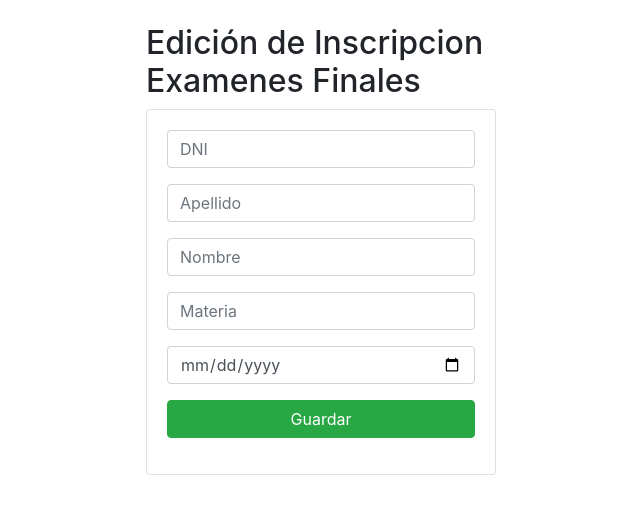
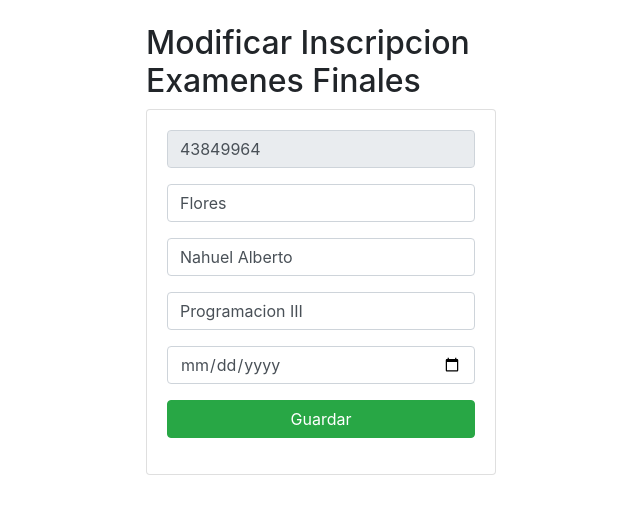
Before and after one commit to nabudev/examenes-finales, a Django app: template inscripciones/templates/editarInscripcion.html in a window 1280 px wide. Shown: the part 56-570 px from the top of the page, without its empty margins (319-959 px from the left). Run offline with Django 5.2, Linux system fonts and the light colour scheme; the template is opened without the code that fills it: values that come from a table or form of the project are taken from there, others are empty; data comes from the database, SQL or seed files in the repository; both versions use the stored data as it was after the commit.

Commit message:
eliminacion y enrutamiento al registrar examen fixeado. Corregir edicion

```diff
--- a/inscripciones/templates/editarInscripcion.html
+++ b/inscripciones/templates/editarInscripcion.html
@@ -13,24 +13,24 @@
         </div>
         {% endfor %}
         {% endif %}
-        <h2>Edición de Inscripcion Examenes Finales</h2>
+        <h2>Modificar Inscripcion Examenes Finales</h2>
         <div class="card">
             <div class="card-body">
                 <form action="/editarInscripcion/" method="POST">{% csrf_token %}
                     <div class="form-group">
-                        <input type="text" id="txtDNI" name="txtDNI" class="form-control" placeholder="DNI" maxlength="8" required>
+                        <input type="text" id="txtDNI" name="txtDNI" value="{{alumno.DNI}}" class="form-control" placeholder="DNI" maxlength="8" readonly required>
                     </div>
                     <div class="form-group">
-                        <input type="text" id="txtApellido" name="txtApellido" class="form-control" placeholder="Apellido" maxlength="20" required>
+                        <input type="text" id="txtApellido" name="txtApellido" value="{{alumno.apellido}}" class="form-control" placeholder="Apellido" maxlength="20" required>
                     </div>
                     <div class="form-group">
-                        <input type="text" id="txtNombre" name="txtNombre" class="form-control" maxlength="45" placeholder="Nombre" required>
+                        <input type="text" id="txtNombre" name="txtNombre" value="{{alumno.nombre}}" class="form-control" maxlength="45" placeholder="Nombre" required>
                     </div>
                     <div class="form-group">
-                        <input type="text" id="txtMateria" name="txtMateria" class="form-control" maxlength="45" placeholder="Materia" required>
+                        <input type="text" id="txtMateria" name="txtMateria" value="{{materia.nombre}}" class="form-control" maxlength="45" placeholder="Materia" required>
                     </div>
                     <div class="form-group">
-                        <input type="date" id="dateFecha" name="dateFecha" class="form-control" placeholder="Materia" required>
+                        <input type="date" id="dateFecha" name="dateFecha" value="{{examen.fecha}}" class="form-control" placeholder="Materia" required>
                     </div>
                     <div class="form-group">
                         <button type="submit" class="btn btn-success btn-block text-white">Guardar</button>
--- a/inscripciones/templates/inscripcion.html
+++ b/inscripciones/templates/inscripcion.html
@@ -63,8 +63,8 @@
                         <td>{{i.alumno.nombre}}</td>
                         <td>{{i.examen.materia.nombre}}</td>
                         <td>{{i.examen.fecha}}</td>
-                        <td><a href="edicionInscripcion/{{i.DNI}}" class="btn btn-info">Editar</a></td>
-                        <td><a href="eliminarInscripcion/{{i.DNI}}" class="btn btn-danger btnEliminacion">Eliminar</a></td>
+                        <td><a href="edicionInscripcion/{{i.alumno.DNI}}" class="btn btn-info">Editar</a></td>
+                        <td><a href="eliminarInscripcion/{{i.id}}" class="btn btn-danger btnEliminacion">Eliminar</a></td>
                     </tr>
                     {% endfor %}
                 </tbody>
--- a/inscripciones/urls.py
+++ b/inscripciones/urls.py
@@ -4,7 +4,7 @@
 urlpatterns = [
     path('', views.inscripcion),
     path('registrarInscripcion/', views.registrarInscripcion),
-    path('edicionInscripcion/', views.edicionInscripcion),
+    path('edicionInscripcion/<DNI>', views.edicionInscripcion),
     path('editarInscripcion/', views.editarInscripcion),
-    path('eliminarInscripcion/', views.eliminarInscripcion),
+    path('eliminarInscripcion/<id>', views.eliminarInscripcion),
 ]
```
Also changed, not shown: inscripciones/views.py (+5 -6 lines), db.sqlite3.
